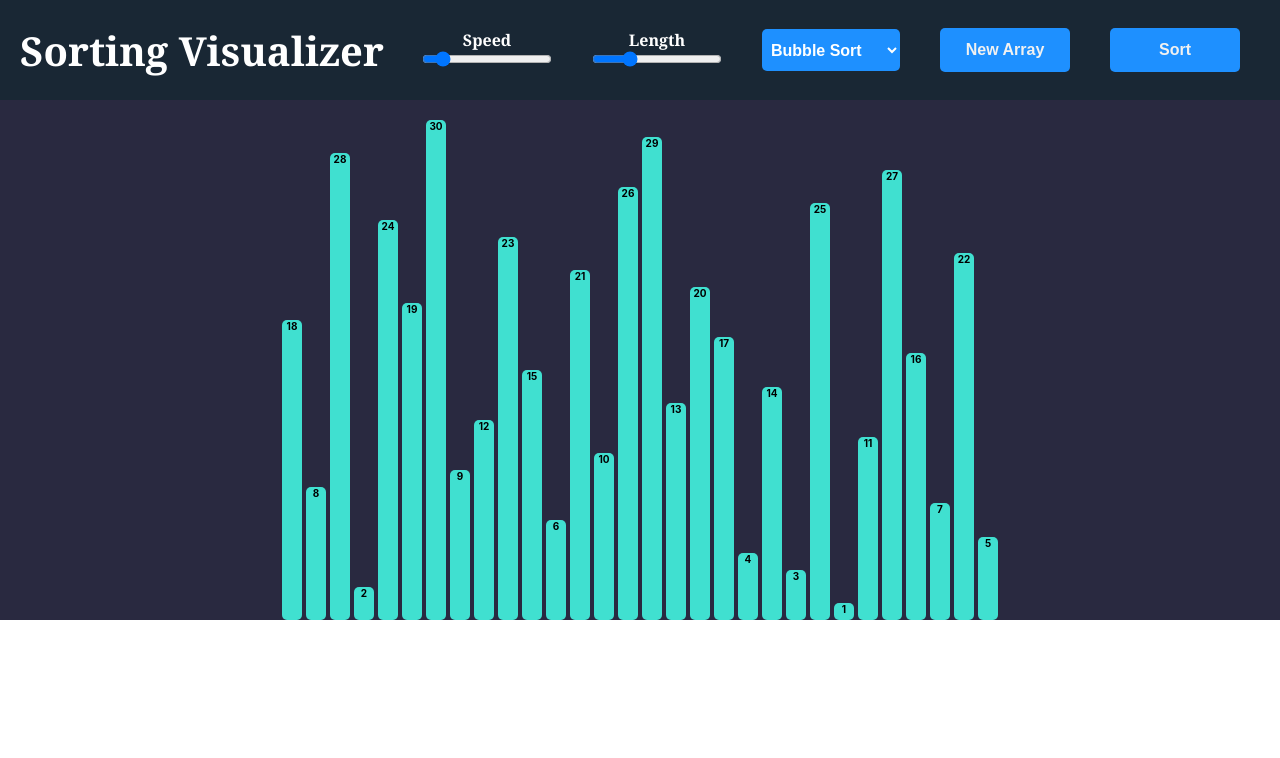
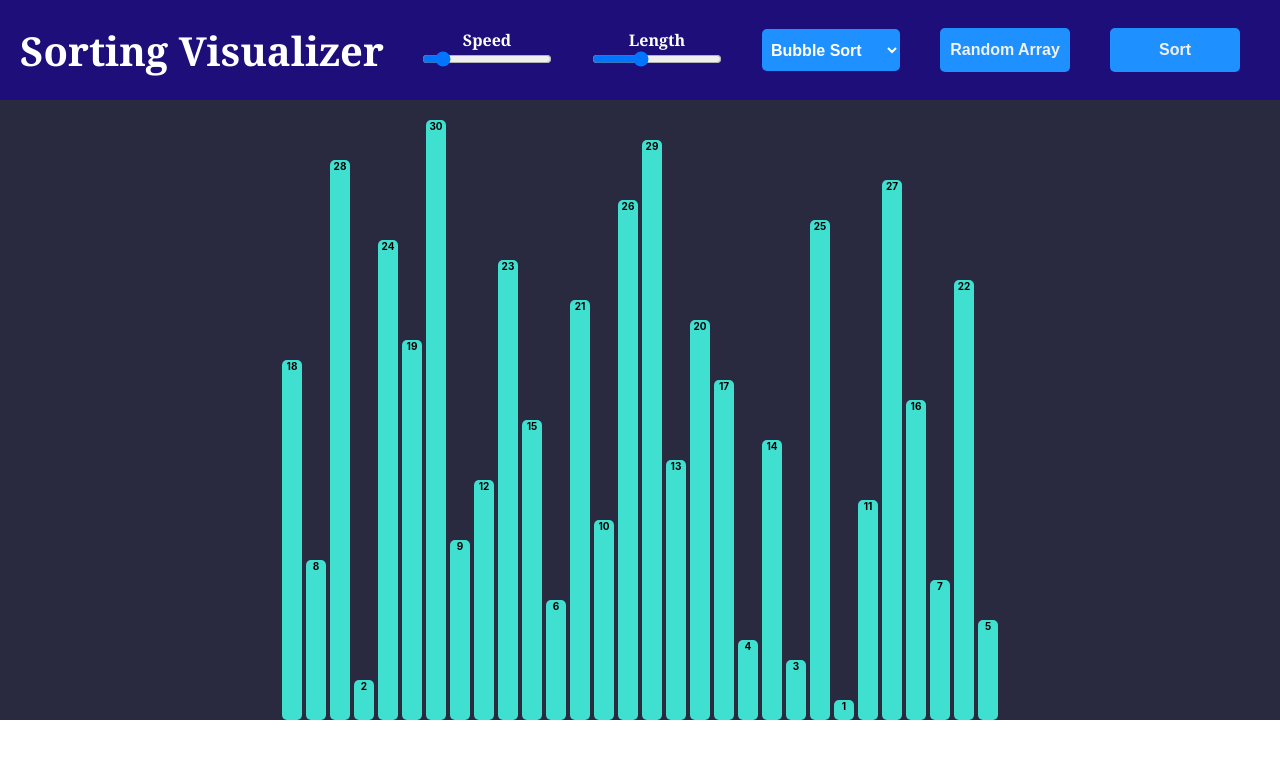
Before and after one commit to BhupendraShahi/sorting-visualizer, a React (Create React App) app: page / in a window 1280 px wide. Shown: the top 758 px of the page. Built offline with nearby package versions, Linux system fonts and the light colour scheme.

Commit message:
small style changes

```diff
--- a/src/components/Bars.css
+++ b/src/components/Bars.css
@@ -1,7 +1,7 @@
 .listBlocks {
   background-color: #292940;
   margin: 0 auto;
-  min-height: 520px;
+  min-height: 620px;
   min-width: 90%;
   text-align: center;
   display: flex;
--- a/src/components/Bars.jsx
+++ b/src/components/Bars.jsx
@@ -7,7 +7,7 @@ const ListBlocks = ({ blocks, compare, sorted, swap }) => {
         Math.min(20, Math.ceil(window.innerWidth / blocks.length) - 5)
     );
 
-    const color = blocks.length <= 50 && width > 14 ? "black" : "transparent";
+    const color = width > 12 ? "black" : "transparent";
 
     useEffect(() => {
         const handleResize = () => {
@@ -22,7 +22,7 @@ const ListBlocks = ({ blocks, compare, sorted, swap }) => {
     return (
         <div className="listBlocks">
             {blocks.map((block, i) => {
-                const height = (block * 500) / blocks.length
+                const height = (block * 600) / blocks.length
                 let bg = "turquoise"
 
                 // i th element is being compared with the other element
--- a/src/components/NavBar.css
+++ b/src/components/NavBar.css
@@ -1,6 +1,6 @@
 nav {
   align-items: center;
-  background-color: #192734;
+  background-color: #1e0e79;
   box-shadow: 0px 2px 7px rgb(0, 195, 255);
   display: flex;
   justify-content: space-between;
--- a/src/components/NavBar.jsx
+++ b/src/components/NavBar.jsx
@@ -40,7 +40,7 @@ const NavBar = ({
                             type="range"
                             onChange={handleLength}
                             min="5"
-                            max={100}
+                            max={75}
                             step="1"
                             disabled={sorting}
                             value={len}
@@ -58,7 +58,7 @@ const NavBar = ({
 
                 <div>
                     <button onClick={generateRandomArray} disabled={sorting}>
-                        New Array
+                        Random Array
                     </button>
                     <button onClick={handleSort} disabled={sorting || completed}>
                         Sort
```
